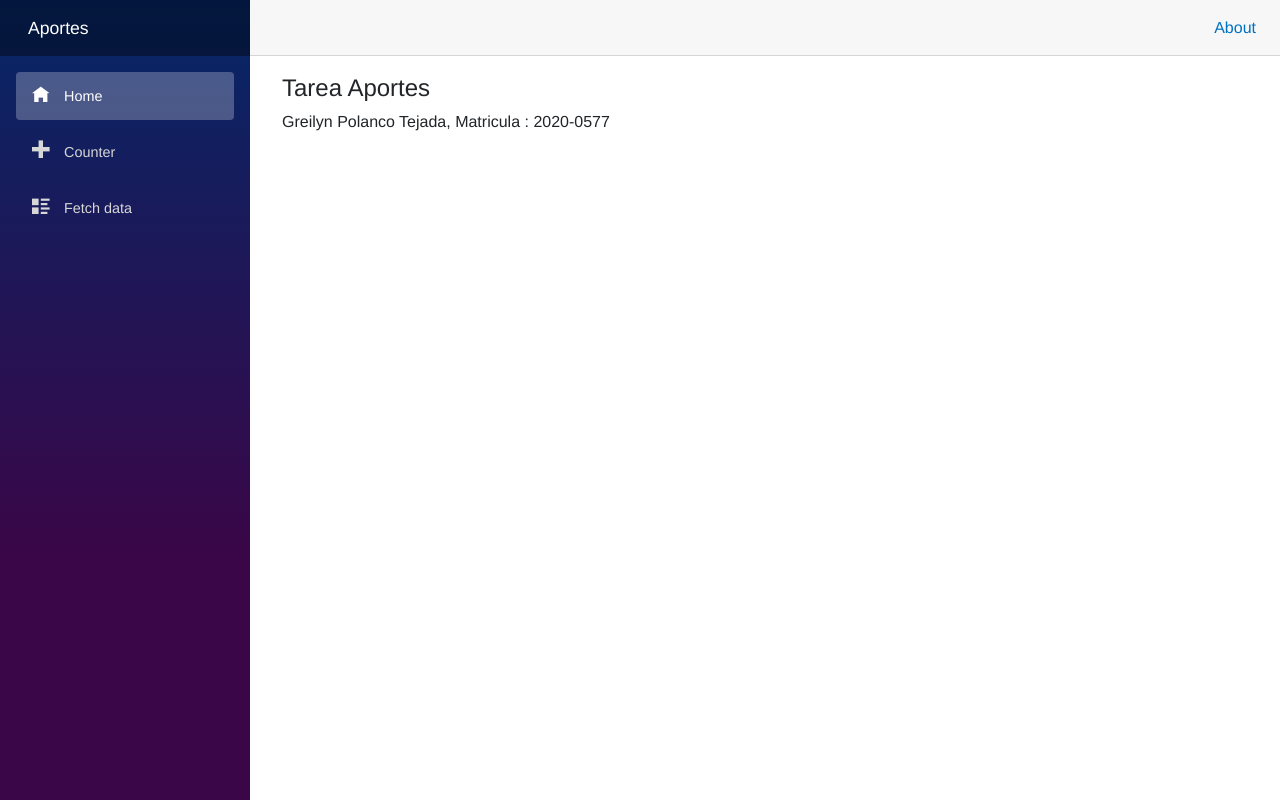
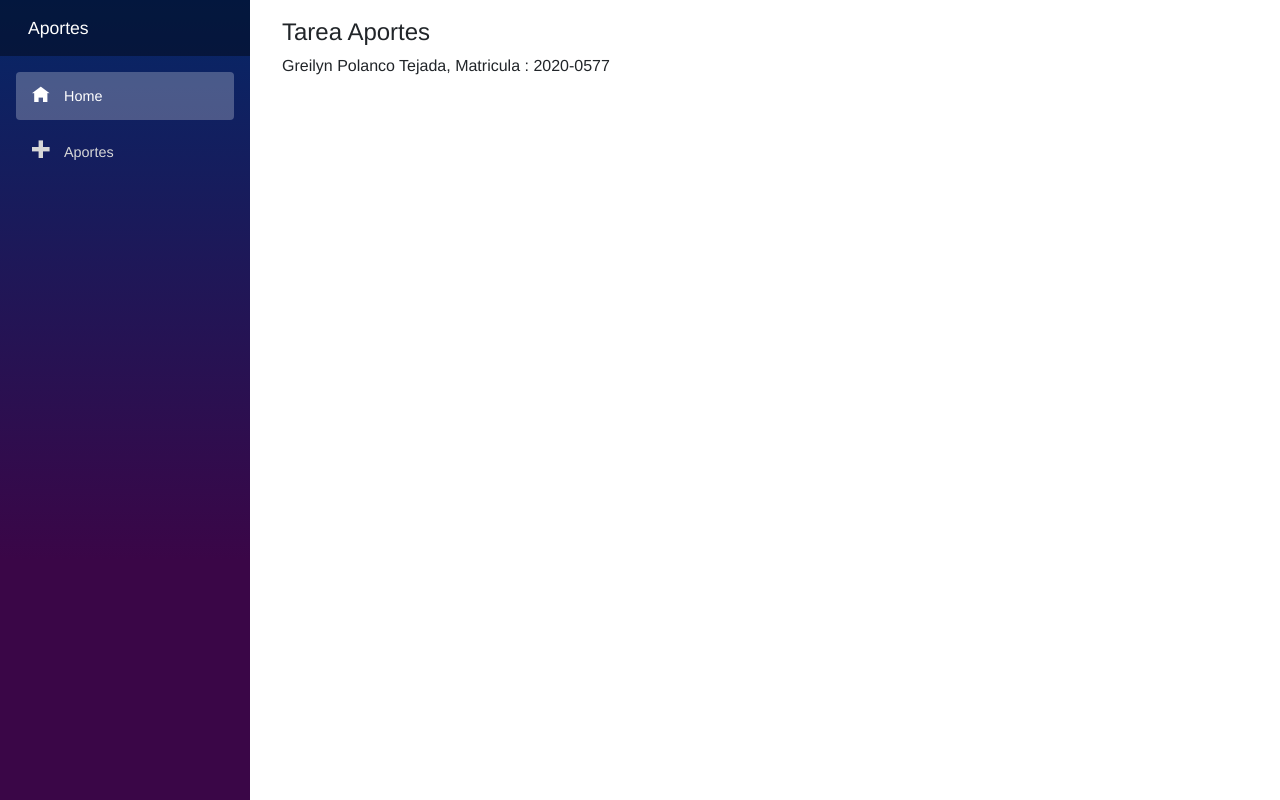
Before and after one commit to Greypolanco/Aportes, an ASP.NET Core app: page / in a window 1280 px wide. Run offline with ASP.NET Core 8, Linux system fonts and the light colour scheme; style sheets or scripts are compiled from the project's sources.

Commit message:
limpiando la pantalla

```diff
--- a/Client/Shared/MainLayout.razor
+++ b/Client/Shared/MainLayout.razor
@@ -6,10 +6,6 @@
     </div>
 
     <main>
-        <div class="top-row px-4">
-            <a href="https://docs.microsoft.com/aspnet/" target="_blank">About</a>
-        </div>
-
         <article class="content px-4">
             @Body
         </article>
--- a/Client/Shared/NavMenu.razor
+++ b/Client/Shared/NavMenu.razor
@@ -15,15 +15,11 @@
             </NavLink>
         </div>
         <div class="nav-item px-3">
-            <NavLink class="nav-link" href="counter">
-                <span class="oi oi-plus" aria-hidden="true"></span> Counter
+            <NavLink class="nav-link" href="aporte">
+                <span class="oi oi-plus" aria-hidden="true"></span> Aportes
             </NavLink>
         </div>
-        <div class="nav-item px-3">
-            <NavLink class="nav-link" href="fetchdata">
-                <span class="oi oi-list-rich" aria-hidden="true"></span> Fetch data
-            </NavLink>
-        </div>
+
     </nav>
 </div>
 
```
